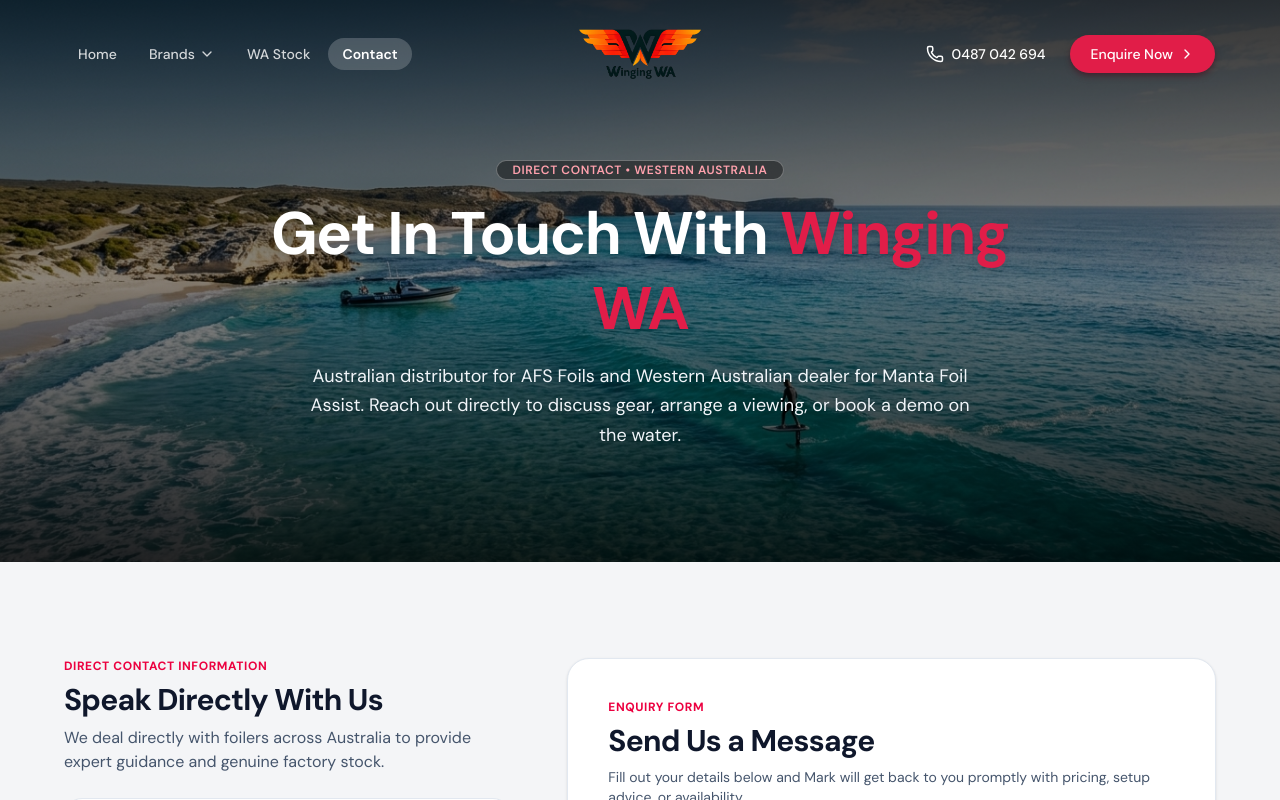
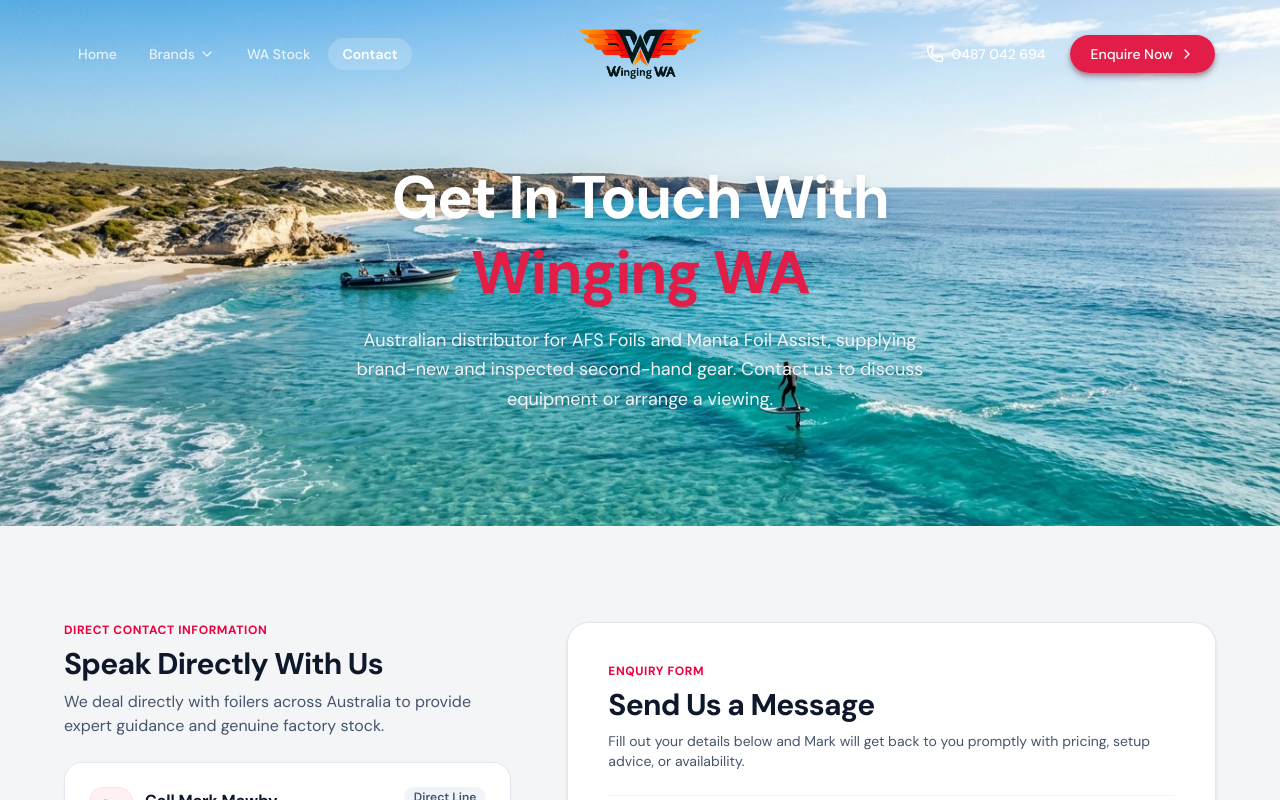
Before and after one commit to talhah-dev/fiverr_winging_wa, a Next.js app: page /contact in a window 1280 px wide. Shown: the top 800 px of the page. Built offline with nearby package versions, Linux system fonts and the light colour scheme.

Commit message:
feat: add Navbar, ContactHero, and home Hero components

```diff
--- a/components/Navbar.tsx
+++ b/components/Navbar.tsx
@@ -183,7 +183,7 @@ const Navbar = () => {
                 render={
                   <Link href="/" className="flex items-center">
                     <Image
-                      src="/favicon.png"
+                      src="/logo.png"
                       alt="Winging WA"
                       width={140}
                       height={38}
@@ -261,6 +261,7 @@ const Navbar = () => {
                 }
               />
               <SheetClose
+                nativeButton={false}
                 render={
                   <Button
                     nativeButton={false}
--- a/components/contact/ContactHero.tsx
+++ b/components/contact/ContactHero.tsx
@@ -2,7 +2,6 @@
 
 import Image from "next/image";
 import { motion } from "motion/react";
-import { Badge } from "@/components/ui/badge";
 
 const ContactHero = () => {
   return (
@@ -16,8 +15,6 @@ const ContactHero = () => {
         className="object-cover object-center select-none"
       />
 
-      <div className="absolute inset-0 bg-gradient-to-b from-black/80 via-black/45 to-black/85" />
-
       <div className="relative z-10 mx-auto max-w-7xl px-4 sm:px-6 lg:px-8 xl:px-16 flex flex-col items-center text-center">
         <motion.div
           initial={{ opacity: 0, y: 15 }}
@@ -25,21 +22,12 @@ const ContactHero = () => {
           transition={{ duration: 0.6 }}
           className="flex flex-col items-center gap-4 max-w-3xl"
         >
-          <Badge
-            variant="outline"
-            className="rounded-full px-4 py-1 text-xs font-semibold tracking-wider uppercase border-white/30 bg-black/40 text-rose-300 backdrop-blur-md"
-          >
-            Direct Contact • Western Australia
-          </Badge>
-
           <h1 className="text-3xl sm:text-5xl lg:text-6xl font-bold tracking-tight text-white leading-tight drop-shadow-md">
-            Get In Touch With <span className="text-[#E11D48]">Winging WA</span>
+            Get In Touch With <span className="text-[#E11D48] md:block">Winging WA</span>
           </h1>
 
-          <p className="text-base sm:text-lg text-slate-100 leading-relaxed max-w-2xl font-normal drop-shadow-sm">
-            Australian distributor for AFS Foils and Western Australian dealer
-            for Manta Foil Assist. Reach out directly to discuss gear, arrange
-            a viewing, or book a demo on the water.
+          <p className="text-base sm:text-lg text-slate-100 leading-relaxed max-w-xl font-normal drop-shadow-sm">
+            Australian distributor for AFS Foils and Manta Foil Assist, supplying brand-new and inspected second-hand gear. Contact us to discuss equipment or arrange a viewing.
           </p>
         </motion.div>
       </div>
--- a/components/home/Hero.tsx
+++ b/components/home/Hero.tsx
@@ -2,9 +2,7 @@
 
 import Image from "next/image";
 import Link from "next/link";
-import { Button } from "@/components/ui/button";
 import { motion } from "motion/react";
-import { ArrowUpRight } from "lucide-react";
 
 const fadeIn = {
   initial: { opacity: 0, y: 20 },
@@ -33,10 +31,10 @@ const Hero = () => {
           {...fadeIn}
           className="flex flex-col items-center text-center gap-2 max-w-4xl mx-auto"
         >
-          <h1 className="text-3xl max-w-xl sm:text-5xl lg:text-7xl font-bold tracking-tight text-white  drop-shadow-[0_3px_16px_rgba(0,0,0,0.9)]">
+          <h1 className="text-5xl md:leading-none leading-tight max-w-xl sm:text-4xl lg:text-7xl font-bold tracking-tight text-white  drop-shadow-[0_3px_16px_rgba(0,0,0,0.9)]">
             Take Your Foiling to the next level
           </h1>
-          <p className="text-base sm:text-lg lg:text-xl font-bold tracking-wide text-[#E11D48] drop-shadow-[0_2px_10px_rgba(0,0,0,0.9)]">
+          <p className=" text-lg lg:text-xl font-bold tracking-wide text-[#E11D48] drop-shadow-[0_2px_10px_rgba(0,0,0,0.9)]">
             ParaWing. Wing. Prone. Pump. Downwind. Foil Assist
           </p>
         </motion.div>
@@ -69,25 +67,6 @@ const Hero = () => {
                 WingingWA delivers high-performance foils, Wings, and foil assist systems. We are Australian Distributor for AFS and the WA dealer for Manta Foil Assist.
               </p>
             </div>
-
-            {/* <div className="flex flex-wrap items-center justify-center gap-3 pt-1">
-              <Button
-                nativeButton={false}
-                render={<Link href="#afs" />}
-                className="group h-10 rounded-full px-6 font-medium text-white bg-[#E11D48] hover:bg-[#BE123C] shadow-lg shadow-rose-950/40 cursor-pointer"
-              >
-                <span>Explore Brands</span>
-                <ArrowUpRight className="size-4 transition-transform duration-300 group-hover:translate-x-0.5 group-hover:-translate-y-0.5" />
-              </Button>
-              <Button
-                nativeButton={false}
-                render={<Link href="/wa-stock" />}
-                className="group h-10 rounded-full px-6 font-medium text-white border border-white/20 bg-black/30 hover:bg-black/50 backdrop-blur-md cursor-pointer"
-              >
-                <span>View WA Stock</span>
-                <ArrowUpRight className="size-4 transition-transform duration-300 group-hover:translate-x-0.5 group-hover:-translate-y-0.5" />
-              </Button>
-            </div> */}
           </div>
 
           <div className="flex items-center justify-center shrink-0 order-3">
```
